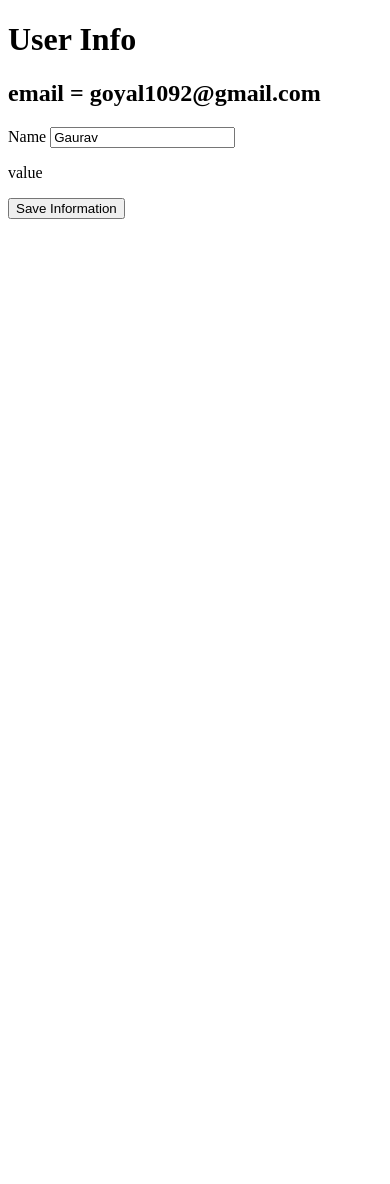
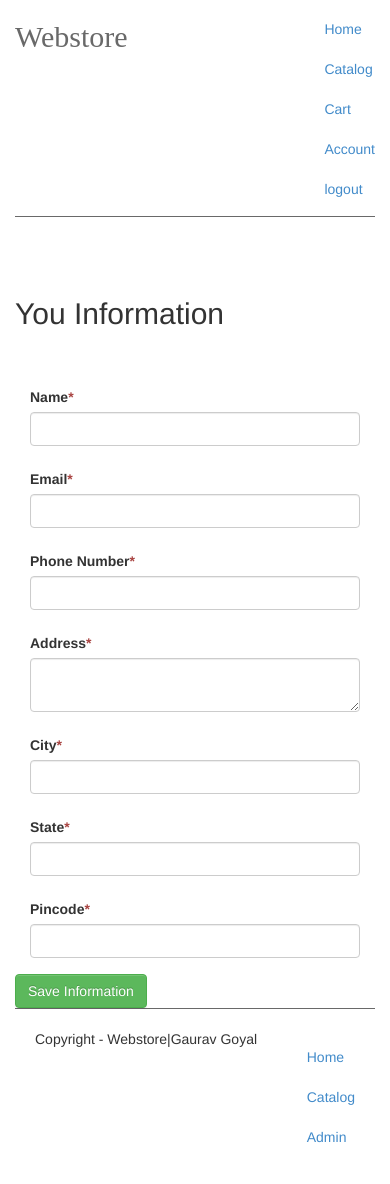
Before and after one commit to goyal1092/webstore, a Flask app: page /user/account/info in a window 390 px wide. Before the commit the page ends 219 px from the top, so only its background shows below. Run offline with Flask 2, Linux system fonts and the light colour scheme; a user stored in the database is signed in; data comes from the database, SQL or seed files in the repository.

Commit message:
User can save his details in Account.

```diff
--- a/app/forms.py
+++ b/app/forms.py
@@ -35,7 +35,7 @@ class QuantityForm(Form):
 class UserInfoForm(Form):
     name = TextField('Name', validators=[Required('please enter your name.')])
     email = TextField('Email', validators=[Required('Email is required'), Email('Username not valid')])
-    phone_no = IntegerField('Phone Number', validators=[Required('please enter you contact number.')])
+    phone = IntegerField('Phone Number', validators=[Required('please enter you contact number.')])
     address = TextAreaField('Address', validators=[Required('Please enter your address.')])
     city = TextField('City',validators=[Required('Please enter your city.')] )
     state = TextField('State', validators=[Required('Please enter your state.')])
--- a/app/models.py
+++ b/app/models.py
@@ -75,7 +75,9 @@ class User(db.Model):
 
 class UserInfo(db.Model):
     id = db.Column(db.Integer, primary_key=True)
-    phone_number = db.Column(db.Integer, unique=True)
+    name = db.Column(db.String(100))
+    email = db.Column(db.String(120))
+    phone = db.Column(db.Integer)
     address = db.Column(db.String(120))
     city = db.Column(db.String(120))
     state = db.Column(db.String(120))
--- a/app/templates/checkout_details.html
+++ b/app/templates/checkout_details.html
@@ -5,7 +5,7 @@
     <br>
     <br>
 
-    <form name="checkout" method="post" class="form-horizontal">
+    <form name="checkout" method="post" class="form-horizontal" enctype= "multipart/form-data">
         {{ form.hidden_tag() }}
         {% for field in form if field.widget.input_type != 'hidden' %}
             <div class="col-md-12">
--- a/app/templates/user-panel/user_base.html
+++ b/app/templates/user-panel/user_base.html
@@ -4,6 +4,7 @@
 
     <h2> <a href="{{ url_for('user_order') }}"> Past Orders</a> </h2>
     <h2> <a href="{{ url_for('change_user_password') }}"> Change Password</a> </h2>
+    <h2> <a href="{{ url_for('user_info') }}"> Use Info</a> </h2>
 
 
 {% endblock %}
--- a/app/templates/user-panel/user_info.html
+++ b/app/templates/user-panel/user_info.html
@@ -1,40 +1,28 @@
-<!DOCTYPE html>
-<html>
-<head>
-    <title></title>
-</head>
-<body>
-<h1>User Info</h1>
-{% for user in user %}
-<h2>email = {{ user.email }}</h2>
+{% extends 'base.html' %}
+{% block content%}
+    <h2>You Information</h2>
+    <br>
+    <br>
 
+    <form name="checkout" method="post" class="form-horizontal">
+        {{ form.hidden_tag() }}
+        {% for field in form if field.widget.input_type != 'hidden' %}
+            <div class="col-md-12">
+                <div class="form-group">
+                    <label class="col-md-2 control-label">  {{ field.label }}<span class="text-danger">*</span></label>
+                    <div class="col-md-3"> {{ field(class_='form-control') }}</div>
+                    <div class="col-md-6">
+                        {% for message in field.errors %}
+                            <p class="text-danger">{{ message }} </p>
+                        {% endfor %}
+                    </div>
+                </div >
+            </div>
+        {% endfor %}
 
-<form name="user_info" method="post" >
-    {{ form.name.label }}
+        <div class=" col-md-offset-2">
 
-    <input type="text" value="{{ user.name }}">
-
-    {% if user.user_information == ' ' %}
-    {{ form.phone_no.label }}
-    {{ form.phone_no }}
-
-    {{ form.address.label }}
-    {{ form.address }}
-
-    {{ form.city.label }}
-    {{ form.city }}
-
-    {{ form.pincode.label }}
-    {{ form.pincode }}
-
-    {{ form.state.label }}
-    {{ form.state }}
-    {% else %}
-        <p>value</p>
-    {% endif %}
-
-<input type="submit" value="Save Information"/>
-</form>
-{% endfor %}
-</body>
-</html>
+            <input type="submit" class="btn btn-success" value="Save Information"/>
+        </div>
+    </form>
+{% endblock %}
--- a/app/views.py
+++ b/app/views.py
@@ -3,7 +3,7 @@ from flask import render_template, redirect, url_for, flash, make_response, requ
 from flask.ext.login import login_required, login_user, logout_user, current_user
 from models import Admin
 from forms import AdminLoginForm, CategoryForm, ProductForm, SignupForm, UserLoginForm, QuantityForm, UserInfoForm, ChangePasswordForm
-from models import Category, Product, User, Cart, Ordered, OrderId
+from models import Category, Product, User, Cart, Ordered, OrderId, UserInfo
 import datetime
 from email import signup, order_email
 from math import isnan
@@ -27,6 +27,7 @@ def index():
                     resp = make_response(render_template('home.html', user=user, count=count, cart_view=True))
                     resp.headers.add('Cache-Control', 'no-store, no-cache, must-revalidate, post-check=0, pre-check=0')
                     return resp
+                    flash('Login not valid', 'text-danger')
             flash('Login not valid', 'text-danger')
 
     return render_template('home.html', form=form, count=count, signup_form=signup, cart_view=True)
@@ -52,6 +53,8 @@ def user_signup():
     if form.validate_on_submit():
         user = User(email=form.email.data, password=form.password.data, name=form.full_name.data.title())
         db.session.add(user)
+        userinfo = UserInfo(name=form.full_name.data, email=form.email.data, user_information=user)
+        db.session.add(userinfo)
         db.session.commit()
         #signup([form.email.data])
         flash('Thank you for signing up.', 'text-success')
@@ -266,12 +269,25 @@ def change_admin_password():
 '''User Account'''
 
 #  Add User info
-@app.route('/user/account/info')
+@app.route('/user/account/info', methods=['GET', 'POST'])
 def user_info():
     if 'username' in session:
         username = session['username']
-        user = User.query.filter_by(email=username)
-        form = UserInfoForm()
+        user = User.query.filter_by(email=username).first()
+        userinfo = UserInfo.query.filter_by(user_id=user.id).first()
+        form = UserInfoForm(obj=userinfo)
+        if form.validate_on_submit():
+            userinfo.address = form.address.data
+            userinfo.city = form.city.data
+            userinfo.phone = form.phone.data
+            userinfo.pincode = form.pincode.data
+            userinfo.state = form.pincode.data
+            userinfo.name = form.name.data
+            userinfo.email = form.email.data
+            db.session.commit()
+            flash('Information Saved.', 'text-success')
+            return render_template('user-panel/user_info.html', user=user, form=form, cart_view=True)
+
         return render_template('user-panel/user_info.html', user=user, form=form, cart_view=True)
     else:
         flash('Please Login', 'text-danger')
@@ -304,6 +320,7 @@ def edit_password():
         flash('Please Login', 'text-danger')
         return redirect(url_for('index'))
 
+# user order list
 @app.route('/user/account/order')
 def user_order():
     if 'username' in session:
@@ -313,6 +330,7 @@ def user_order():
         flash('Please Login', 'text-danger')
         return redirect(url_for('index'))
 
+# user's specific order details
 @app.route('/user/account/order/<int:pk>', methods=['GET','POST'])
 def specific_user_order(pk):
     if 'username' in session:
@@ -345,12 +363,17 @@ def change_user_password():
 # Checkout Form
 @app.route('/checkout/details', methods=['GET', 'POST'])
 def checkout_details():
-    form = UserInfoForm()
+    if 'username' in session:
+        user = User.query.filter_by(email=session['username']).first()
+        userinfo = UserInfo.query.filter_by(user_id=user.id).first()
+        form = UserInfoForm(obj=userinfo)
+    else:
+        form = UserInfoForm()
     if request.method == 'POST':
         if form.validate_on_submit():
             cd = {
-                'name': request.form['name'],
-                'phone': request.form['phone_no'],
+                'name': form.name.data,
+                'phone': request.form['phone'],
                 'address': request.form['address']+', '+ request.form['city']+'-'+request.form['state']+' ('+request.form['pincode']+')',
                 'email':request.form['email']
             }
@@ -358,7 +381,7 @@ def checkout_details():
             cart = shoppingcart.get_cart_items()
             total = shoppingcart.get_total_amount()
             return render_template('order_summary.html', cart=cart, checkout=cd, total=total)
-
+        return 'not valid'
     return render_template('checkout_details.html', form=form)
 
 @app.route('/checkout', methods=['POST'])
```
Also changed, not shown: app/templates/user-panel/edit_info.html (deleted, +0 -9 lines), app/templates/user-panel/edit_password.html (deleted, +0 -9 lines), app.db.
